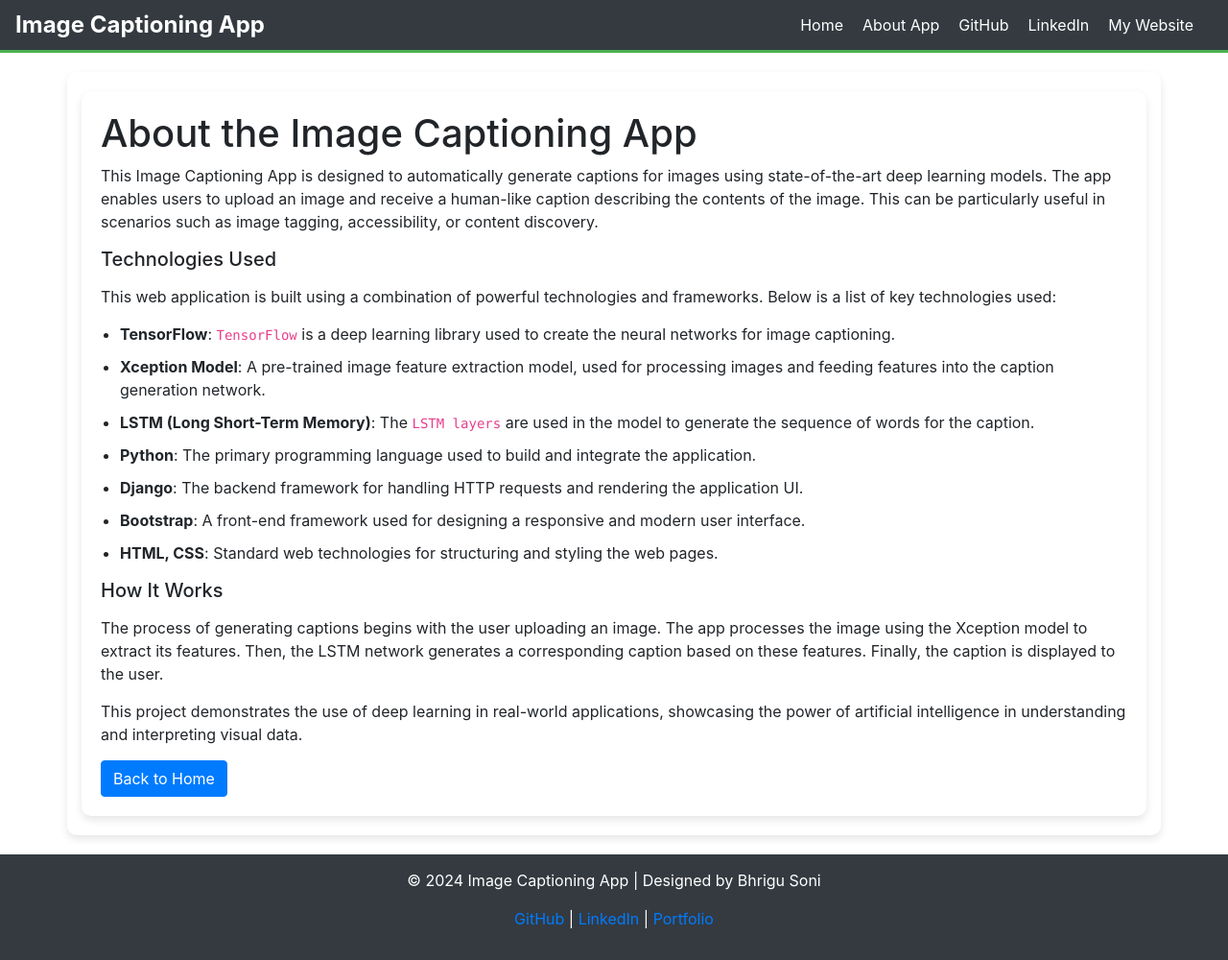
After one commit to BhriguSoni/image_captioning_project, a Django app: page /about/ in a window 1280 px wide. The commit adds this page. Shown: the whole page at 96% size. Run offline with Django 5.2, Linux system fonts and the light colour scheme; parts of the project's set-up code (start-up, migrations or seed data) failed here and were passed over; some libraries are stand-ins or nearby versions.

Commit message:
Frontend Development

```diff
--- a/image_captioning_app/static/styles.css
+++ b/image_captioning_app/static/styles.css
@@ -1,62 +1,166 @@
-/* image_captioning_app/static/styles.css */
-
+/* General styles */
 body {
     font-family: Arial, sans-serif;
+    margin: 0;
+    padding: 0;
     background-color: #f5f5f5;
-    margin: 0;
-    padding: 20px;
 }
 
 .container {
-    max-width: 800px;
-    margin: auto;
-    background: white;
+    width: 85%;
+    margin: 20px auto;
+    background-color: white;
     padding: 20px;
     border-radius: 10px;
-    box-shadow: 0 0 10px rgba(0, 0, 0, 0.1);
+    box-shadow: 0px 4px 8px rgba(0, 0, 0, 0.1);
 }
 
-h1 {
-    text-align: center;
-    color: #333;
+h1, h2, p {
+    margin: 0 0 15px 0;
+    line-height: 1.5;
 }
 
-form {
+/* Navbar */
+.navbar {
+    background-color: #343a40;
     display: flex;
-    flex-direction: column;
-    gap: 10px;
+    justify-content: space-between;
     align-items: center;
+    padding: 15px;
+    color: white;
+    border-bottom: 3px solid #4CAF50;
 }
 
-input[type="file"] {
-    padding: 10px;
-    border: 1px solid #ddd;
-    border-radius: 5px;
-    background: #fff;
+.navbar .app-name {
+    font-size: 24px;
+    color: white;
+    text-decoration: none;
+    font-weight: bold;
 }
 
-button {
-    padding: 10px 20px;
-    background-color: #007BFF;
+.navbar ul {
+    list-style-type: none;
+    margin: 0;
+    padding: 0;
+    display: flex;
+}
+
+.navbar ul li {
+    margin-right: 20px;
+}
+
+.navbar ul li a {
     color: white;
+    text-decoration: none;
+    font-size: 16px;
+}
+
+.navbar ul li a:hover {
+    text-decoration: underline;
+}
+
+/* Main content */
+.main-content {
+    display: flex;
+    justify-content: space-between;
+    margin-top: 30px;
+}
+
+/* Left section (Upload form) */
+.left-section {
+    flex-basis: 60%;
+    background-color: #fff;
+    padding: 20px;
+    border-radius: 10px;
+    box-shadow: 0 4px 8px rgba(0, 0, 0, 0.1);
+}
+
+.left-section h1 {
+    font-size: 24px;
+    margin-bottom: 20px;
+}
+
+.left-section form {
+    margin-bottom: 20px;
+}
+
+.left-section form button {
+    padding: 8px 15px;
+    font-size: 16px;
+    background-color: #4CAF50;
     border: none;
     border-radius: 5px;
+    color: white;
     cursor: pointer;
 }
 
-button:hover {
-    background-color: #0056b3;
+.left-section form button:hover {
+    background-color: #45a049;
 }
 
-img {
-    max-width: 100%;
-    height: auto;
-    display: block;
-    margin: 20px auto;
+.left-section img {
+    width: 100%;
+    margin-top: 15px;
+    border-radius: 10px;
+    box-shadow: 0 4px 8px rgba(0, 0, 0, 0.1);
 }
 
-p {
+/* Right section (App Information) */
+.right-section {
+    flex-basis: 35%;
+    background-color: #fff;
+    padding: 20px;
+    border-radius: 10px;
+    box-shadow: 0 4px 8px rgba(0, 0, 0, 0.1);
+
+}
+
+.right-section h2 {
+    font-size: 20px;
+    margin-bottom: 15px;
+}
+
+.right-section p,
+.right-section ul {
+    margin-bottom: 15px;
+}
+
+.right-section ul {
+    list-style-type: disc;
+    padding-left: 20px;
+}
+
+.right-section ul li {
+    margin-bottom: 10px;
+}
+
+/* Footer */
+.footer {
+    background-color: #343a40;
+    color: white;
     text-align: center;
-    font-size: 1.2em;
-    color: #333;
+    padding: 15px;
+    position: relative;
+    bottom: 0;
+    width: 100%;
 }
+
+
+
+
+/* Responsive Design */
+@media (max-width: 768px) {
+    .main-content {
+        flex-direction: column;
+    }
+    .left-section, .right-section {
+        flex-basis: 100%;
+        margin-bottom: 20px;
+    }
+    .navbar ul {
+        flex-direction: column;
+    }
+    .navbar ul li {
+        margin-bottom: 10px;
+    }
+}
--- /dev/null
+++ b/image_captioning_app/templates/about.html
@@ -0,0 +1,51 @@
+{% extends 'base.html' %}
+{% block title %}
+About - Image Captioning App
+{%endblock %}
+{% block content %}
+<div class="right-section">
+    <h1>About the Image Captioning App</h1>
+    <p>
+        This Image Captioning App is designed to automatically generate captions
+        for images using state-of-the-art deep learning models. The app enables
+        users to upload an image and receive a human-like caption describing the
+        contents of the image. This can be particularly useful in scenarios such
+        as image tagging, accessibility, or content discovery.
+    </p>
+
+    <h2>Technologies Used</h2>
+    <p>
+        This web application is built using a combination of powerful technologies
+        and frameworks. Below is a list of key technologies used:
+    </p>
+    <ul>
+        <li><strong>TensorFlow</strong>: <code>TensorFlow</code> is a deep learning library used to create the neural networks for image captioning.</li>
+        <li><strong>Xception Model</strong>: A pre-trained image feature extraction model, used for processing images and feeding features into the caption generation network.</li>
+        <li><strong>LSTM (Long Short-Term Memory)</strong>: The <code>LSTM layers</code> are used in the model to generate the sequence of words for the caption.</li>
+        <li><strong>Python</strong>: The primary programming language used to build and integrate the application.</li>
+        <li><strong>Django</strong>: The backend framework for handling HTTP requests and rendering the application UI.</li>
+        <li><strong>Bootstrap</strong>: A front-end framework used for designing a responsive and modern user interface.</li>
+        <li><strong>HTML, CSS</strong>: Standard web technologies for structuring and styling the web pages.</li>
+    </ul>
+
+    <h2>How It Works</h2>
+    <p>
+        The process of generating captions begins with the user uploading an image.
+        The app processes the image using the Xception model to extract its features.
+        Then, the LSTM network generates a corresponding caption based on these features.
+        Finally, the caption is displayed to the user.
+    </p>
+
+    <p>
+        This project demonstrates the use of deep learning in real-world applications,
+        showcasing the power of artificial intelligence in understanding and interpreting
+        visual data.
+    </p>
+
+    <div class="button-container1">
+        <a href="{% url 'index' %}" class="btn btn-primary">Back to Home</a>
+    </div>
+</div>
+
+
+{% endblock %}
--- /dev/null
+++ b/image_captioning_app/templates/base.html
@@ -0,0 +1,54 @@
+<!DOCTYPE html>
+<html lang="en">
+  <head>
+    <meta charset="UTF-8" />
+    <meta name="viewport" content="width=device-width, initial-scale=1.0" />
+    <title>{% block title %}Image Captioning App{% endblock %}</title>
+    {% load static %}
+    <link rel="stylesheet" type="text/css" href="{% static 'styles.css' %}" />
+    <link
+      rel="stylesheet"
+      href="https://stackpath.bootstrapcdn.com/bootstrap/4.5.2/css/bootstrap.min.css"
+    />
+  </head>
+  <body>
+    <!-- Navbar -->
+    <nav class="navbar">
+      <a href="{% url 'index' %}" class="app-name">Image Captioning App</a>
+      <ul>
+        <li><a href="{% url 'index' %}">Home</a></li>
+        <li><a href="{% url 'about' %}">About App</a></li>
+        <li>
+          <a href="https://github.com/BhriguSoni" target="_blank"
+            >GitHub</a
+          >
+        </li>
+        <li>
+          <a href="https://linkedin.com/in/bhrigu-soni" target="_blank"
+            >LinkedIn</a
+          >
+        </li>
+        <li>
+          <a href="https://yourwebsite.com" target="_blank">My Website</a>
+        </li>
+      </ul>
+    </nav>
+
+    <!-- Main Content Block -->
+    <div class="container">{% block content %} {% endblock %}</div>
+
+    <!-- Footer -->
+    <footer class="footer">
+      <p>&copy; 2024 Image Captioning App | Designed by Bhrigu Soni </h6></p>
+      <p>
+            <a href="https://github.com/BhriguSoni" target="_blank">GitHub</a> |
+            <a href="https://www.linkedin.com/in/bhrigu-soni/" target="_blank">LinkedIn</a> |
+            <a href="https://yourportfolio.com" target="_blank">Portfolio</a>
+        </p>
+    </footer>
+
+    <script src="https://stackpath.bootstrapcdn.com/bootstrap/4.5.2/js/bootstrap.min.js"></script>
+    <script src="https://code.jquery.com/jquery-3.5.1.slim.min.js"></script>
+    <script src="https://cdn.jsdelivr.net/npm/@popperjs/core@2.9.2/dist/umd/popper.min.js"></script>
+  </body>
+</html>
--- a/image_captioning_app/views.py
+++ b/image_captioning_app/views.py
@@ -99,3 +99,6 @@ def index(request):
         "uploaded_file_url": uploaded_file_url,
         "caption": caption
     })
+
+def about(request):
+    return render(request, 'about.html')
--- a/image_captioning_project/settings.py
+++ b/image_captioning_project/settings.py
@@ -112,7 +112,9 @@ USE_TZ = True
 # Static files (CSS, JavaScript, Images)
 # https://docs.djangoproject.com/en/5.0/howto/static-files/
 
-STATIC_URL = 'static/'
+STATIC_URL = 'image_captioning_app/static/'
+STATICFILES_DIRS = [os.path.join(BASE_DIR, 'static')]
+
 
 # Default primary key field type
 # https://docs.djangoproject.com/en/5.0/ref/settings/#default-auto-field
--- a/image_captioning_project/urls.py
+++ b/image_captioning_project/urls.py
@@ -21,6 +21,7 @@ from django.urls import path
 from image_captioning_app import views
 
 urlpatterns = [
-    path('admin/', admin.site.urls),
-    path('', views.index, name='index'),
+    path('admin/', admin.site.urls),  # Admin panel
+    path('', views.index, name='index'),  # Home page
+    path('about/', views.about, name='about'),  # About page
 ] + static(settings.MEDIA_URL, document_root=settings.MEDIA_ROOT)
```
Also changed, not shown: image_captioning_app/templates/index.html (+32 -20 lines).
